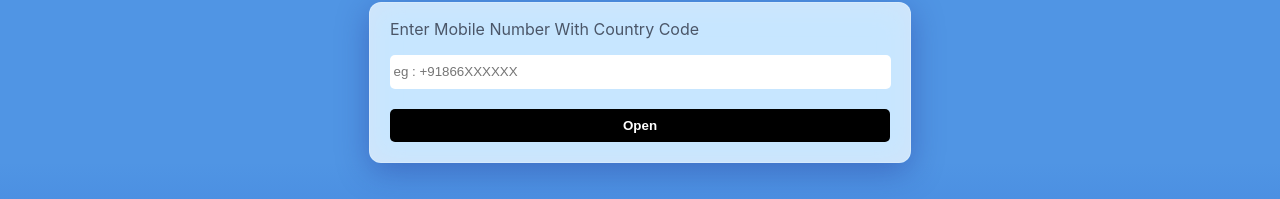
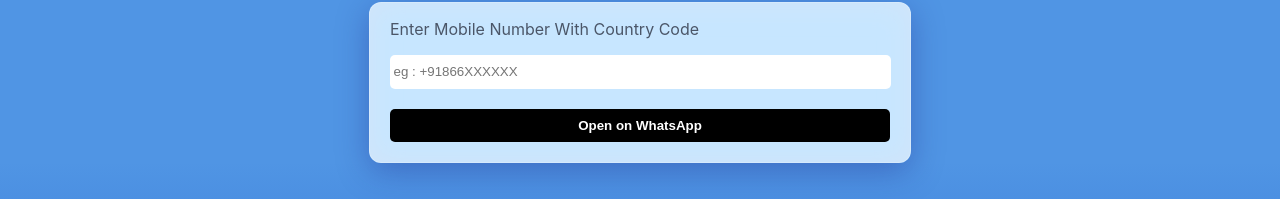
Before and after one commit to Sohail-khan786/no-save-whatsapp, a React (Create React App) app: page / in a window 1280 px wide. Shown: the part 318-517 px from the top of the page. Built offline with nearby package versions, Linux system fonts and the light colour scheme.

Commit message:
master : code refactorerd

```diff
--- a/src/App.js
+++ b/src/App.js
@@ -12,7 +12,6 @@
 
   return (
     <div className="pageContainer">
-      {/* <div className="card"></div> */}
       <div className="card">
         <p>Enter Mobile Number With Country Code</p>
         <input
@@ -20,7 +19,7 @@
           value={phoneNumber}
           onChange={(e)=>{setPhoneNumber(e.target.value)}}
         />
-        <button onClick={()=>{openNumberOnWhatsapp(phoneNumber)}}>Open</button>
+        <button onClick={()=>{openNumberOnWhatsapp(phoneNumber)}}>Open on WhatsApp</button>
       </div>
     </div>
   );
```
